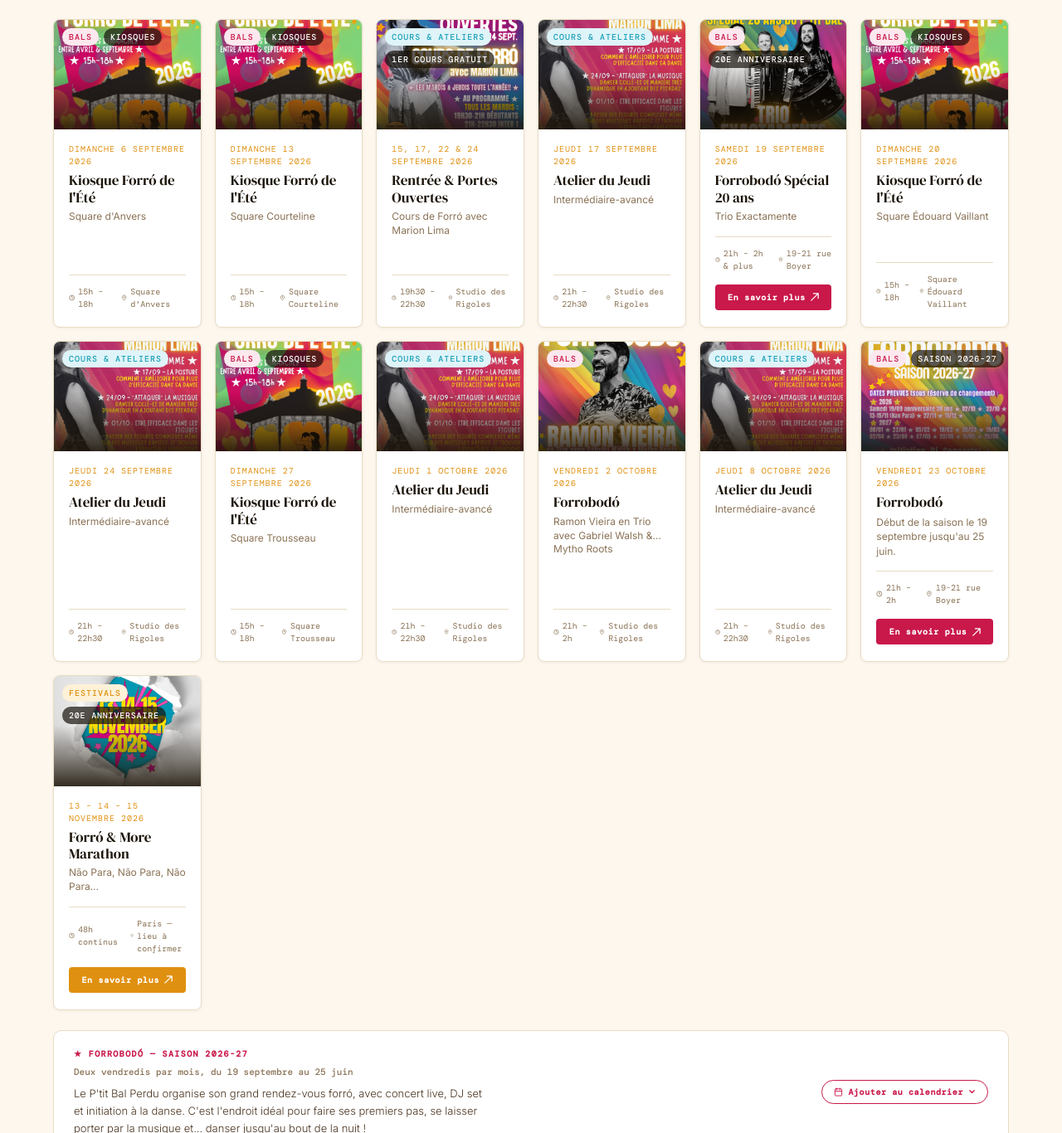
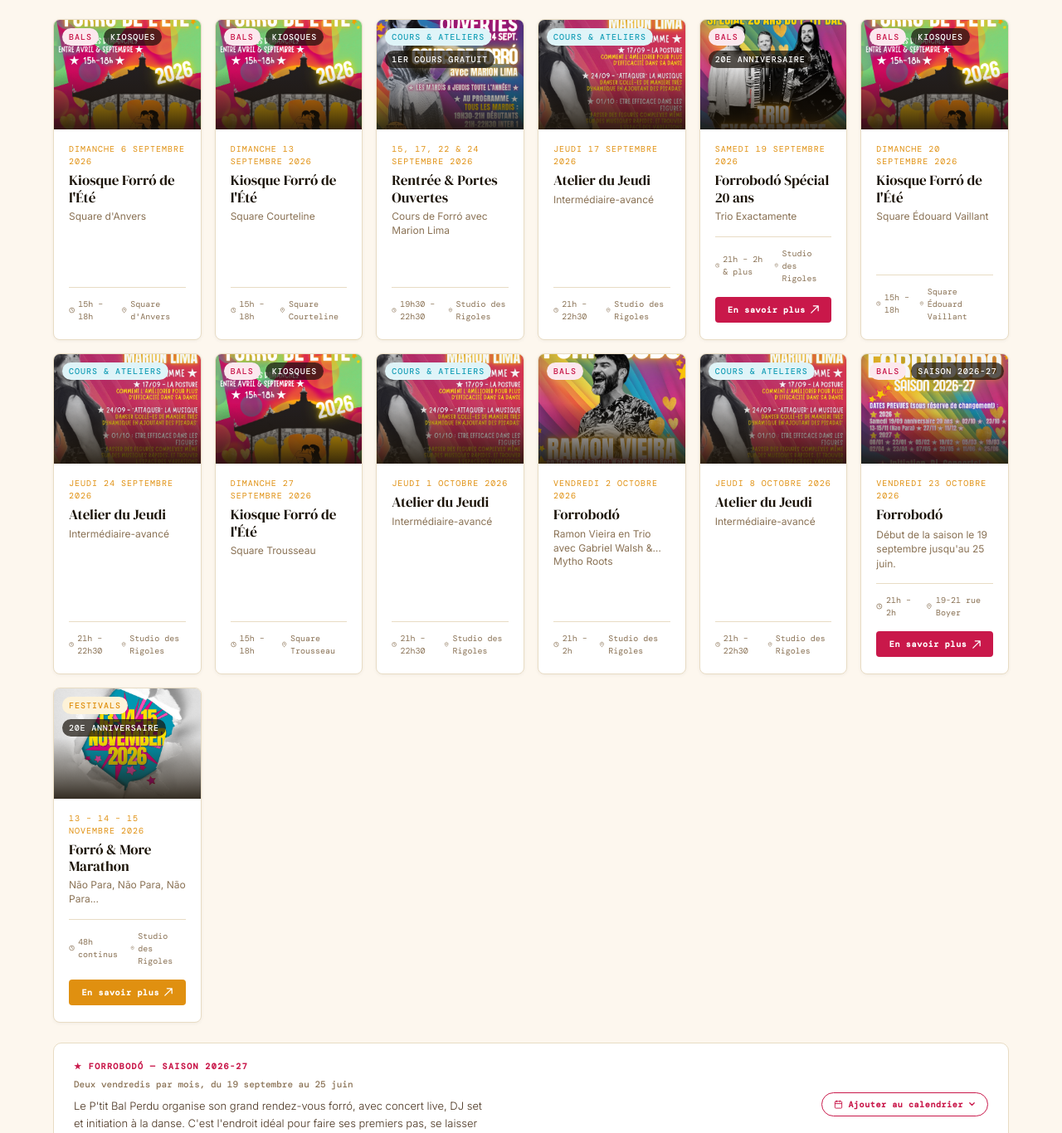
Before and after one commit to Hardante/leptitbalperdu, a React (Vite) app: page / in a window 1280 px wide. Shown: the part 2192-3558 px from the top of the page at 83% size. Built offline with nearby package versions, Linux system fonts and the light colour scheme; the HTML template or start-up script is replaced by a standard one.

Commit message:
fix: lieux Forrobodó Spécial 20 ans et Não Para → Studio des Rigoles

```diff
--- a/src/App.tsx
+++ b/src/App.tsx
@@ -214,7 +214,7 @@ const EVENTS: Evt[] = [
     date: 'Samedi 19 septembre 2026',
     dateSort: '2026-09-19',
     time: '21h – 2h & plus',
-    venue: '19-21 rue Boyer, 75020 Paris',
+    venue: 'Studio des Rigoles, 46 rue des Rigoles, 75020',
     category: 'Bals',
     image: forrobodo20ansImg,
     tag: '20e Anniversaire',
@@ -285,7 +285,7 @@ const EVENTS: Evt[] = [
     date: '13 – 14 – 15 novembre 2026',
     dateSort: '2026-11-13',
     time: '48h continus',
-    venue: 'Paris — lieu à confirmer',
+    venue: 'Studio des Rigoles, 46 rue des Rigoles, 75020',
     category: 'Festivals',
     image: marathonSaveImg,
     tag: '20e Anniversaire',
```
